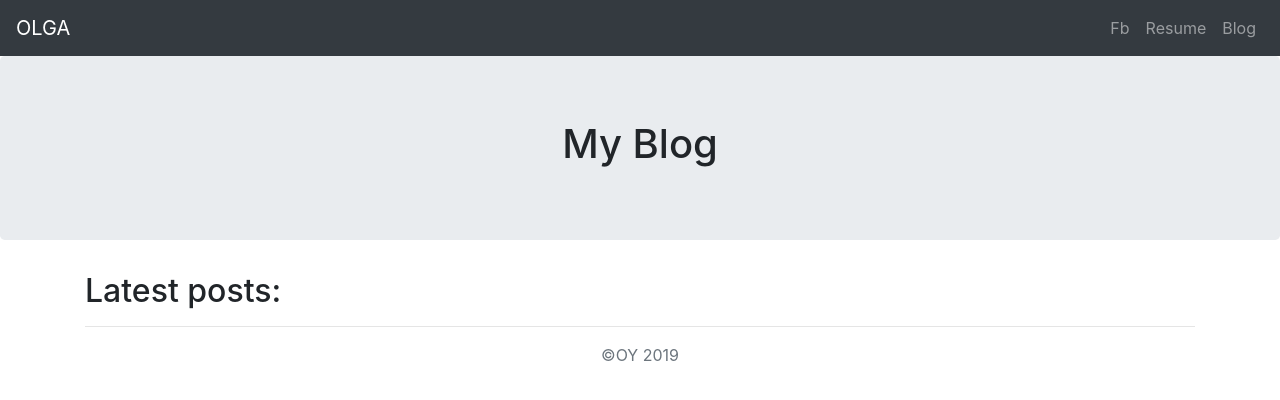
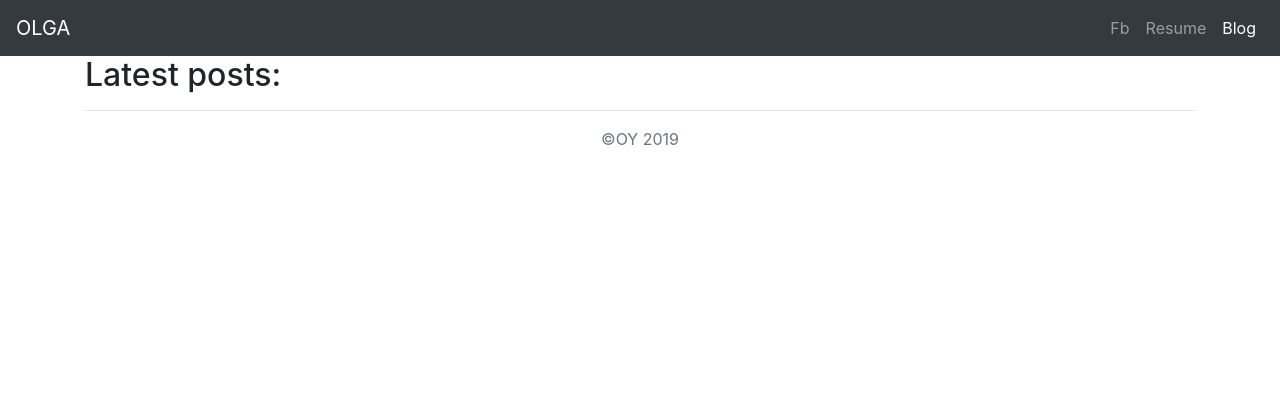
Before and after one commit to OllemLV/django-project-one, a Django app: page /blog/ in a window 1280 px wide. Shown: the top 400 px of the page. Run offline with Django 3.2, Linux system fonts and the light colour scheme; data that the repository does not hold is empty; some libraries are stand-ins or nearby versions.

Commit message:
Final polishing with template tagging

```diff
--- a/blog/templates/blog/allblogs.html
+++ b/blog/templates/blog/allblogs.html
@@ -2,27 +2,23 @@
 {% load staticfiles %}
 
 {% block base_block %}
+
+<style>
+  #Blog {color: white;}
+</style>
+
 <main role="main">
-
-    <section class="jumbotron text-center">
-      <div class="container">
-        <h1 class="jumbotron-heading">My Blog</h1>
-      </div>
-    </section>
-
   <div class="container">
     <h2>Latest posts:</h2>
     <hr>
     {% for article in blog.all %}
       <a href="{% url 'detail' article.id %}"><p style="font-size:1.5em"><b>{{ article.title }}</b></p></a>
-
       <p>{{ article.publication_date_better }}</p>
       <img style="width:10%" src="{{ article.image.url }}" alt="Ooops! Doesn't work(((">
       <p>{{ article.summary }}</p>
       <hr>
     {% endfor %}
   </div>
-
 </main>
 
 {% endblock %}
--- a/blog/templates/blog/detail.html
+++ b/blog/templates/blog/detail.html
@@ -2,6 +2,11 @@
 {% load staticfiles %}
 
 {% block base_block %}
+
+<style media="screen">
+  #Blog {color: white;}
+</style>
+
 <main role="main">
   <div class="container">
     <h2>{{ blog.title }}</h2>
@@ -12,4 +17,5 @@
     <hr>
   </div>
 </main>
+
 {% endblock %}
--- a/jobs/templates/jobs/base.html
+++ b/jobs/templates/jobs/base.html
@@ -50,7 +50,7 @@
         <div class="navbar-nav ml-auto">
           <a class="nav-item nav-link" href="#">Fb</a>
           <a class="nav-item nav-link" href="{% static 'etsy_payments_without_paypal.jpg' %}">Resume</a>
-          <a class="nav-item nav-link" href="{% url 'allblogs' %}">Blog</a>
+          <a class="nav-item nav-link" id="Blog" href="{% url 'allblogs' %}">Blog</a>
         </div>
       </div>
     </nav>
--- a/portfolio/settings.py
+++ b/portfolio/settings.py
@@ -4,7 +4,7 @@ BASE_DIR = os.path.dirname(os.path.dirname(os.path.abspath(__file__)))
 
 SECRET_KEY = 'af372&nc6brded623@vaw2($8*5)z44d^m+pcfw7s(l%+e86)#'
 
-DEBUG = True
+DEBUG = False
 
 ALLOWED_HOSTS = []
 
```
Also changed, not shown: jobs/templates/jobs/home.html (+2 -6 lines). Lines whose indentation alone changed are shown as unchanged.
